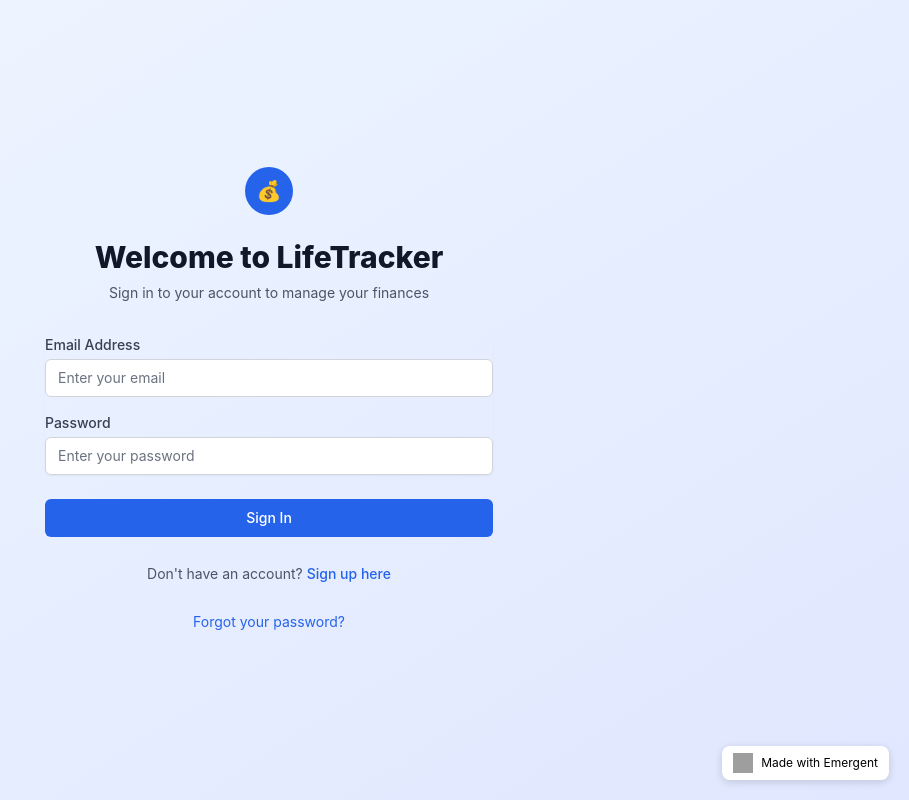
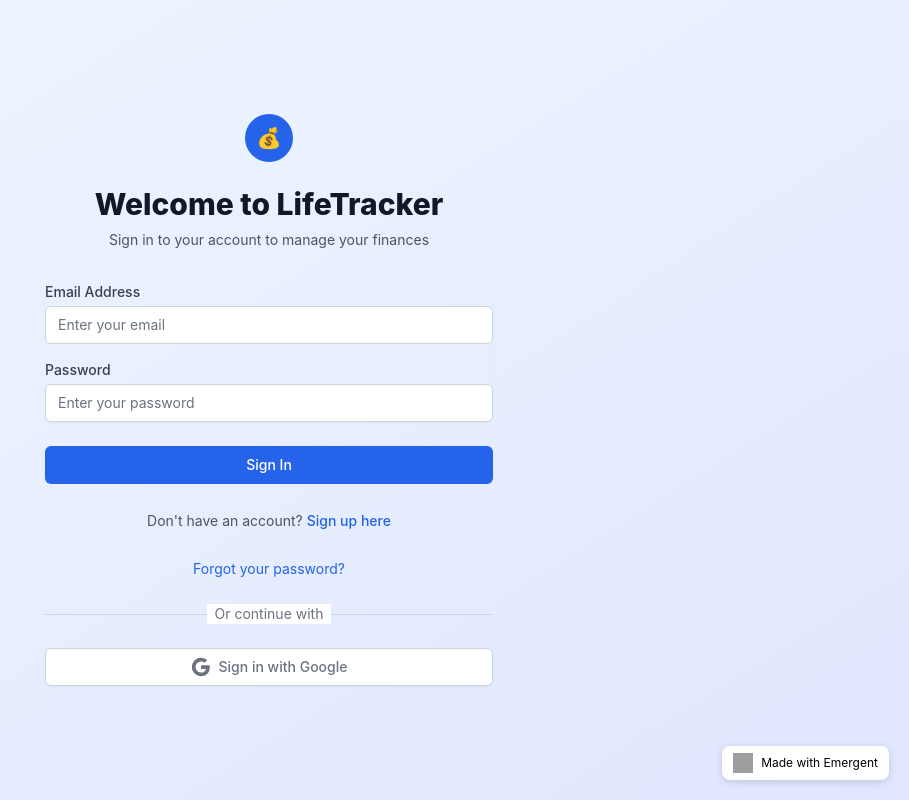
Before and after one commit to drfhaustwats/FINANCE-HACKER, a React (Create React App) app in the folder frontend/: page / in a window 1280 px wide. Shown: the whole page, without its empty margins (371-1280 px from the left). Built offline with nearby package versions, Linux system fonts and the light colour scheme; grey boxes are pictures that could not be loaded.

Commit message:
auto-commit for 1847e265-3556-4edb-9b54-3d9935ff5398

```diff
--- a/frontend/src/components/Login.js
+++ b/frontend/src/components/Login.js
@@ -131,6 +131,8 @@ const Login = ({ onSwitchToRegister, onSwitchToForgotPassword }) => {
               Forgot your password?
             </button>
           </div>
+
+          <GoogleSignIn />
         </form>
       </div>
     </div>
```
